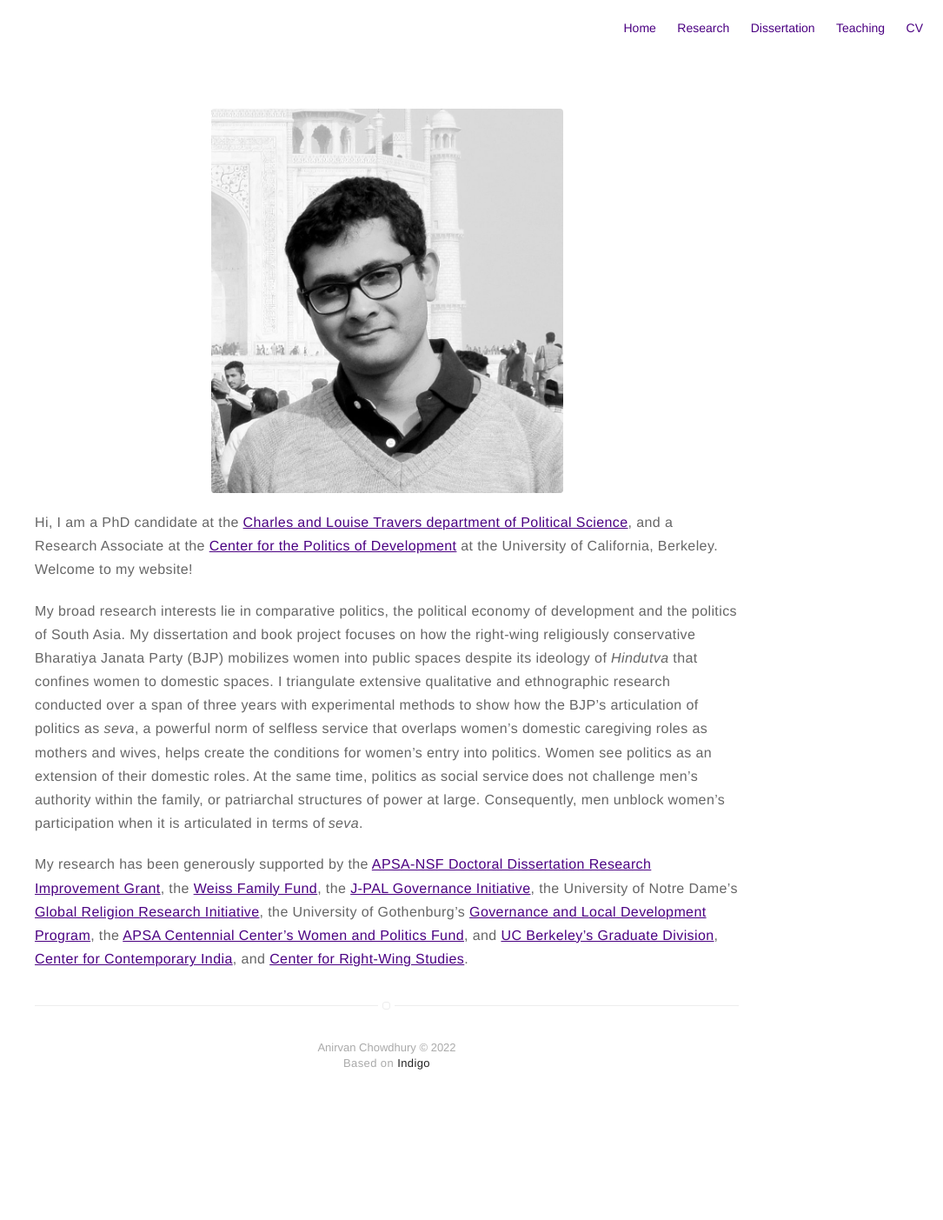
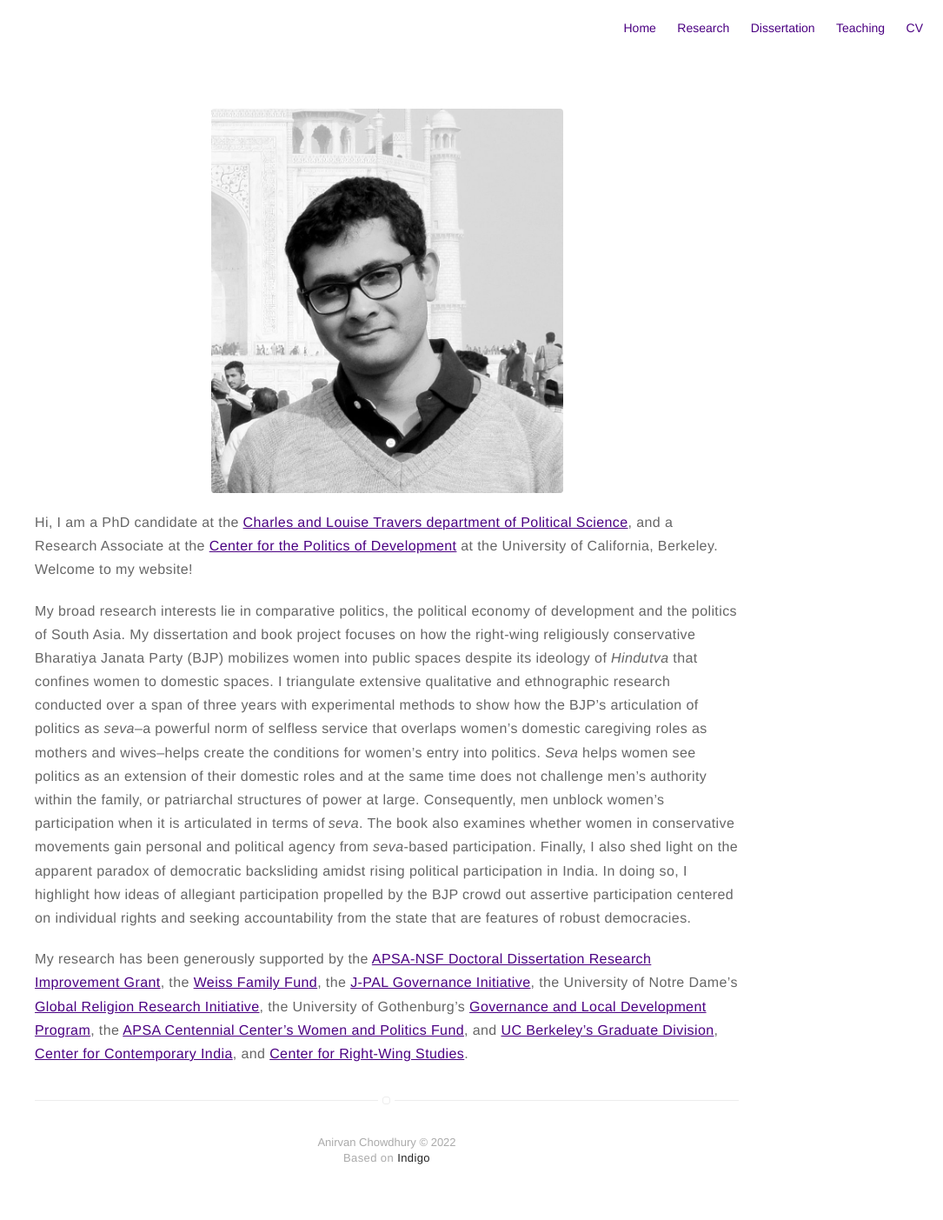
Before and after one commit to anirvanchowdhury/anirvanchowdhury.github.io, a Jekyll site: the page built from about.md, in a window 1280 px wide. Shown: the whole page at 87% size, without its empty margins (195-1280 px from the left). Built offline with Jekyll 4.4.1, drawn with Linux system fonts in a browser that asks for light colours; before the commit the page ends 1294 px from its top, so only the background shows below that.

Commit message:
Update about.md

```diff
--- a/about.md
+++ b/about.md
@@ -6,7 +6,7 @@ layout: page
 
 Hi, I am a PhD candidate at the [Charles and Louise Travers department of Political Science](http://polisci.berkeley.edu/), and a Research Associate at the [Center for the Politics of Development](http://cpd.berkeley.edu/) at the University of California, Berkeley. Welcome to my website!
 
-My broad research interests lie in comparative politics, the political economy of development and the politics of South Asia. My dissertation and book project focuses on how the right-wing religiously conservative Bharatiya Janata Party (BJP) mobilizes women into public spaces despite its ideology of _Hindutva_ that confines women to domestic spaces. I triangulate extensive qualitative and ethnographic research conducted over a span of three years with experimental methods to show how the BJP's articulation of politics as _seva_, a powerful norm of selfless service that overlaps women's domestic caregiving roles as mothers and wives, helps create the conditions for women's entry into politics. Women see politics as an extension of their domestic roles. At the same time, politics as social service does not challenge men’s authority within the family, or patriarchal structures of power at large. Consequently, men unblock women’s participation when it is articulated in terms of _seva_.
+My broad research interests lie in comparative politics, the political economy of development and the politics of South Asia. My dissertation and book project focuses on how the right-wing religiously conservative Bharatiya Janata Party (BJP) mobilizes women into public spaces despite its ideology of _Hindutva_ that confines women to domestic spaces. I triangulate extensive qualitative and ethnographic research conducted over a span of three years with experimental methods to show how the BJP's articulation of politics as _seva_--a powerful norm of selfless service that overlaps women's domestic caregiving roles as mothers and wives--helps create the conditions for women's entry into politics. _Seva_ helps women see politics as an extension of their domestic roles and at the same time does not challenge men’s authority within the family, or patriarchal structures of power at large. Consequently, men unblock women’s participation when it is articulated in terms of _seva_. The book also examines whether women in conservative movements gain personal and political agency from _seva_-based participation. Finally, I also shed light on the apparent paradox of democratic backsliding amidst rising political participation in India. In doing so, I highlight how ideas of allegiant participation propelled by the BJP crowd out assertive participation centered on individual rights and seeking accountability from the state that are features of robust democracies.
 
 My research has been generously supported by the [APSA-NSF Doctoral Dissertation Research Improvement Grant](https://www.apsanet.org/ddrig), the [Weiss Family Fund](https://bfi.uchicago.edu/the-weiss-fund/), the [J-PAL Governance Initiative](https://www.povertyactionlab.org/initiative/governance-initiative), the University of Notre Dame's [Global Religion Research Initiative](https://grri.nd.edu/), the University of Gothenburg's [Governance and Local Development Program](https://gld.gu.se/), the [APSA Centennial Center's Women and Politics Fund](https://connect.apsanet.org/centennialcenter/research-grants/), and [UC Berkeley's Graduate Division](https://grad.berkeley.edu/), [Center for Contemporary India](https://indiacenter.berkeley.edu/), and [Center for Right-Wing Studies](https://crws.berkeley.edu/).
 
```
